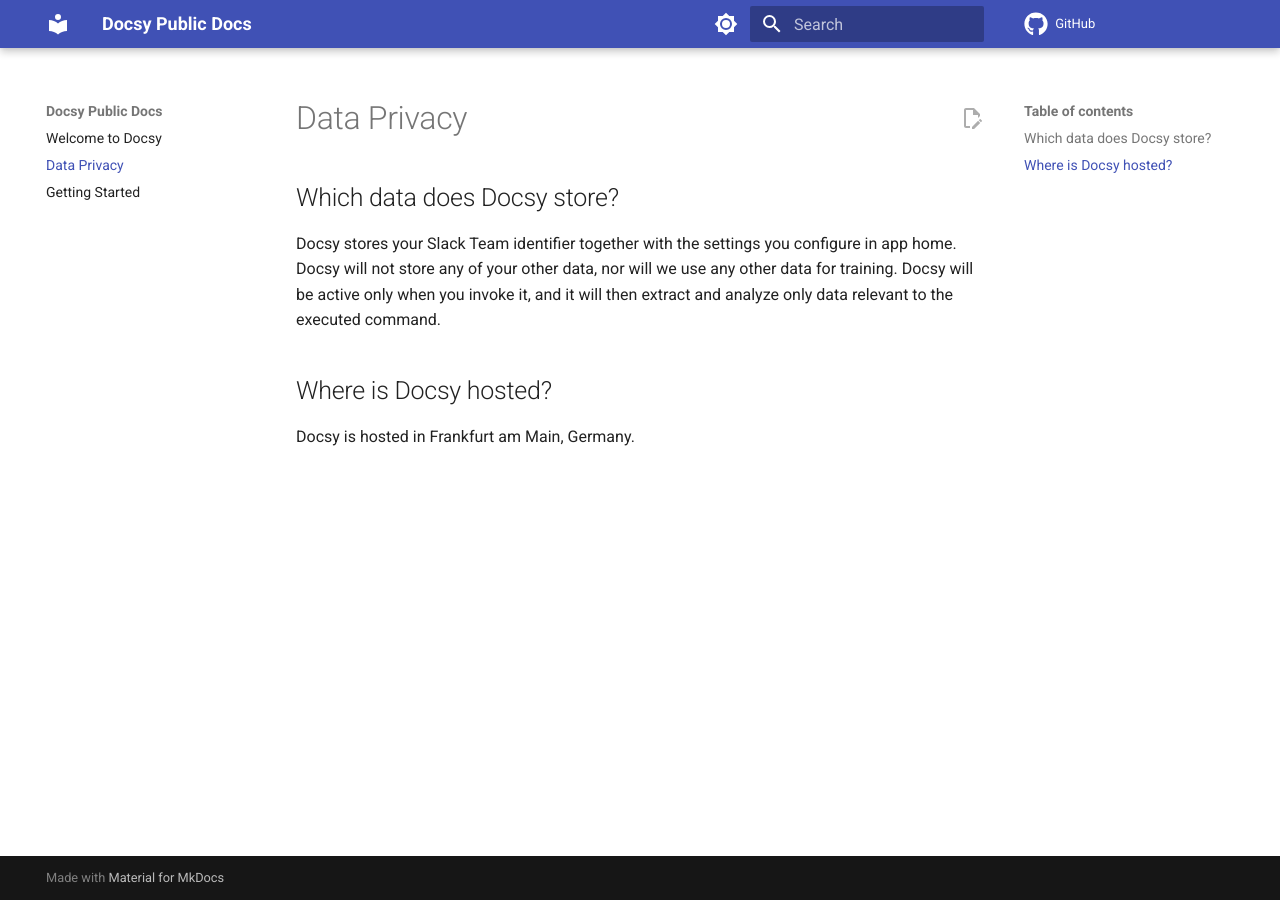
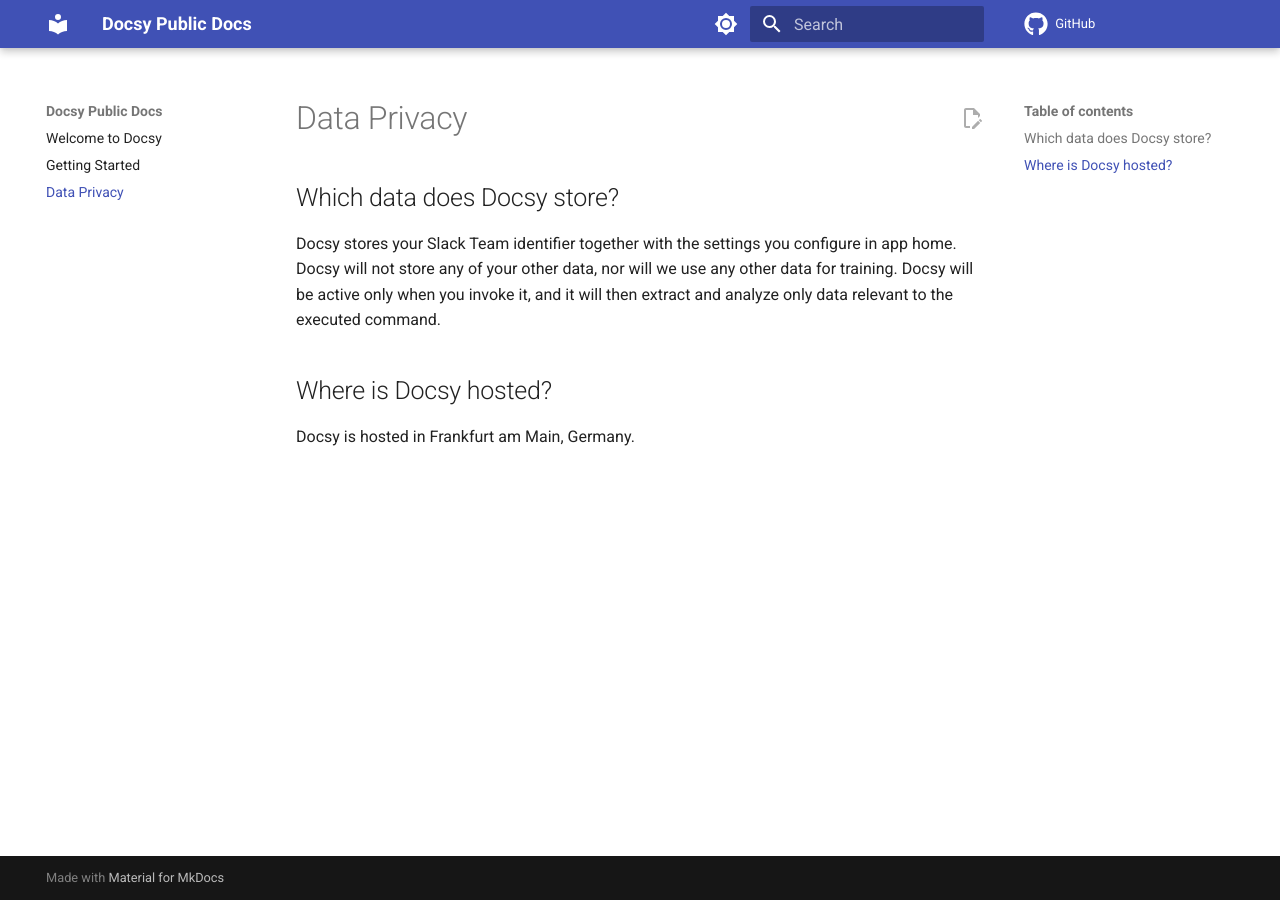
Before and after one commit to getdocsy/docs, an MkDocs documentation site: the page built from docs/data-privacy.md, in a window 1280 px wide. Built offline with MkDocs 1.6.1 and Material for MkDocs 9.7.7, drawn with Linux system fonts in a browser that asks for light colours; comment, search, counter and statistics services are not loaded; some of the changed lines change nothing that is shown.

Commit message:
page ordering

```diff
--- a/mkdocs.yml
+++ b/mkdocs.yml
@@ -30,3 +30,8 @@
       repository: getdocsy/docs
       branch: main
   - search
+# Page ordering
+nav:
+  - 'index.md'
+  - 'getting-started.md'
+  - 'data-privacy.md'
```
